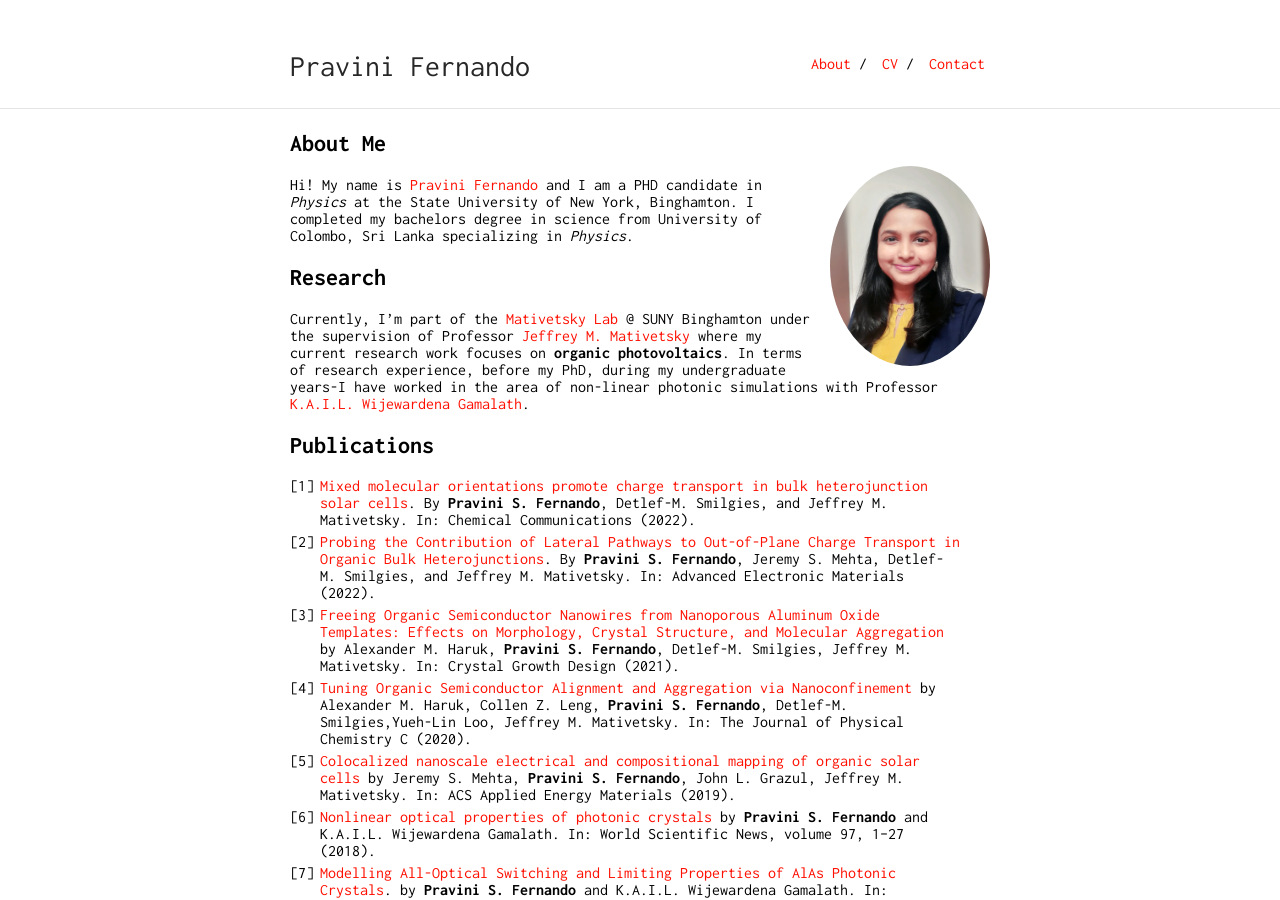
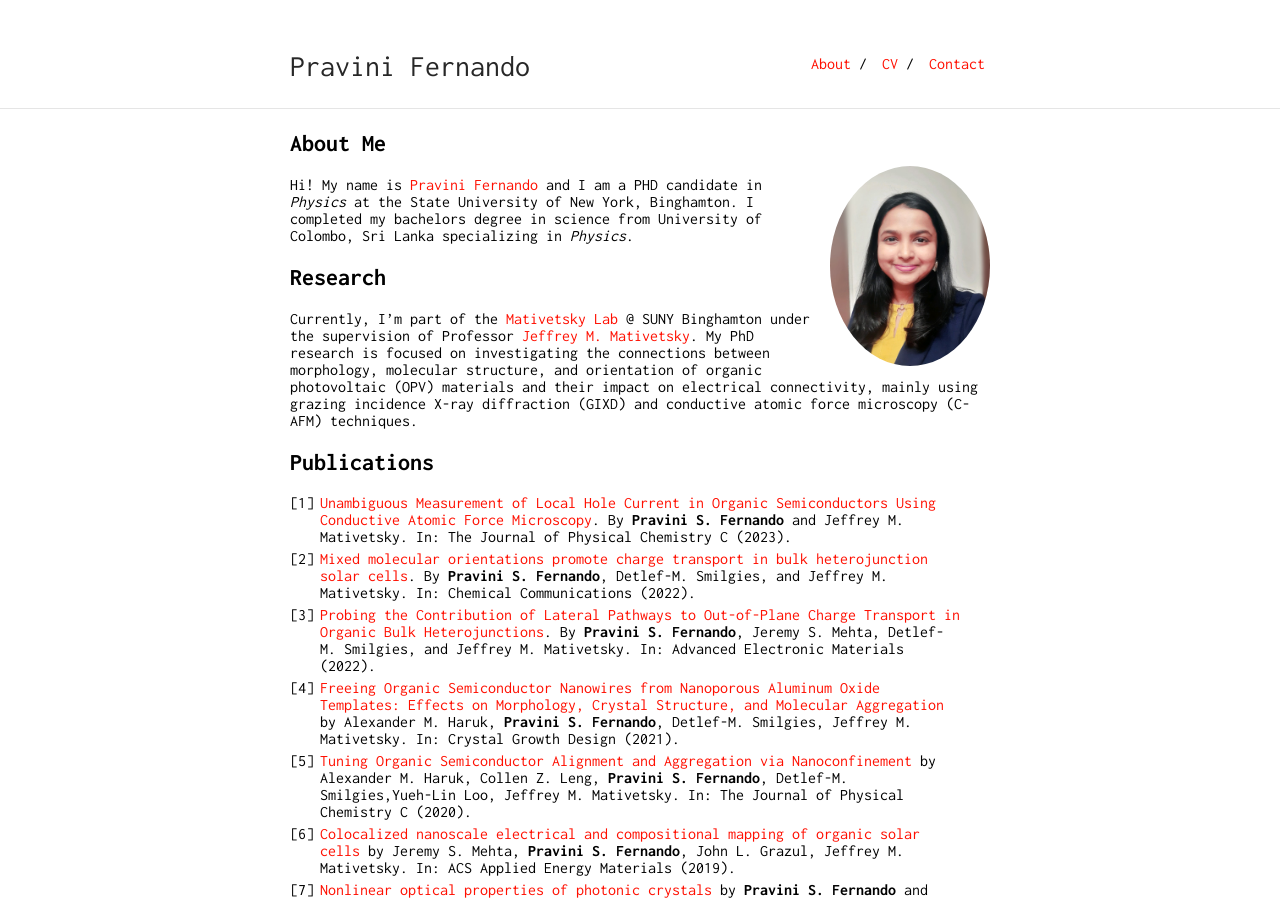
Before and after one commit to pravinifernando/pravinifernando.github.io, a Jekyll site: the page built from index.md, in a window 1280 px wide and 900 px high. Built offline with Jekyll 4.4.1, drawn with Linux system fonts in a browser that asks for light colours; our own code applies the rules of GitHub Pages for plain Markdown files.

Commit message:
updaing website with new paper

```diff
--- a/index.md
+++ b/index.md
@@ -11,10 +11,14 @@ Hi! My name is [Pravini Fernando]() and I am a PHD candidate in _Physics_ at the
 
 ## Research
 
-Currently, I'm part of the [Mativetsky Lab](http://www.mativetskylab.com) @ SUNY Binghamton under the supervision of Professor [Jeffrey M. Mativetsky](http://www.mativetskylab.com/people/jeffrey-mativetsky) where my current research work focuses on **organic photovoltaics**. In terms of research experience, before my PhD, during my undergraduate years-I have worked in the area of non-linear photonic simulations with Professor [K.A.I.L. Wijewardena Gamalath](https://www.researchgate.net/profile/Kail_Gamalath).
+Currently, I'm part of the [Mativetsky Lab](http://www.mativetskylab.com) @ SUNY Binghamton under the supervision of Professor [Jeffrey M. Mativetsky](http://www.mativetskylab.com/people/jeffrey-mativetsky). My PhD research is focused on investigating the connections between morphology, molecular structure, and orientation of organic photovoltaic (OPV) materials and their impact on electrical connectivity, mainly using grazing incidence X-ray diffraction (GIXD) and conductive atomic force microscopy (C-AFM) techniques.
+
+<!-- In terms of research experience, before my PhD, during my undergraduate years-I have worked in the area of non-linear photonic simulations with Professor [K.A.I.L. Wijewardena Gamalath](https://www.researchgate.net/profile/Kail_Gamalath). -->
+
 
 ## Publications
 
+9. [Unambiguous Measurement of Local Hole Current in Organic Semiconductors Using Conductive Atomic Force Microscopy](https://pubs.acs.org/doi/10.1021/acs.jpcc.3c01651). By **Pravini S. Fernando** and Jeffrey M. Mativetsky. In: The Journal of Physical Chemistry C (2023).
 8. [Mixed molecular orientations promote charge transport in bulk heterojunction solar cells](https://pubs.rsc.org/en/content/articlelanding/2022/cc/d2cc01234k). By **Pravini S. Fernando**, Detlef-M. Smilgies, and Jeffrey M. Mativetsky. In: Chemical Communications (2022).
 7. [Probing the Contribution of Lateral Pathways to Out-of-Plane Charge Transport in Organic Bulk Heterojunctions](https://onlinelibrary.wiley.com/doi/abs/10.1002/aelm.202200156). By **Pravini S. Fernando**, Jeremy S. Mehta, Detlef-M. Smilgies, and Jeffrey M. Mativetsky. In: Advanced Electronic Materials (2022).
 6. [Freeing Organic Semiconductor Nanowires from Nanoporous Aluminum Oxide Templates: Effects on Morphology, Crystal Structure, and Molecular Aggregation](https://pubs.acs.org/doi/10.1021/acs.cgd.0c01316) by Alexander M. Haruk, **Pravini S. Fernando**, Detlef-M. Smilgies, Jeffrey M. Mativetsky. In: Crystal Growth Design (2021).
```
Also changed, not shown: 5 other files.
